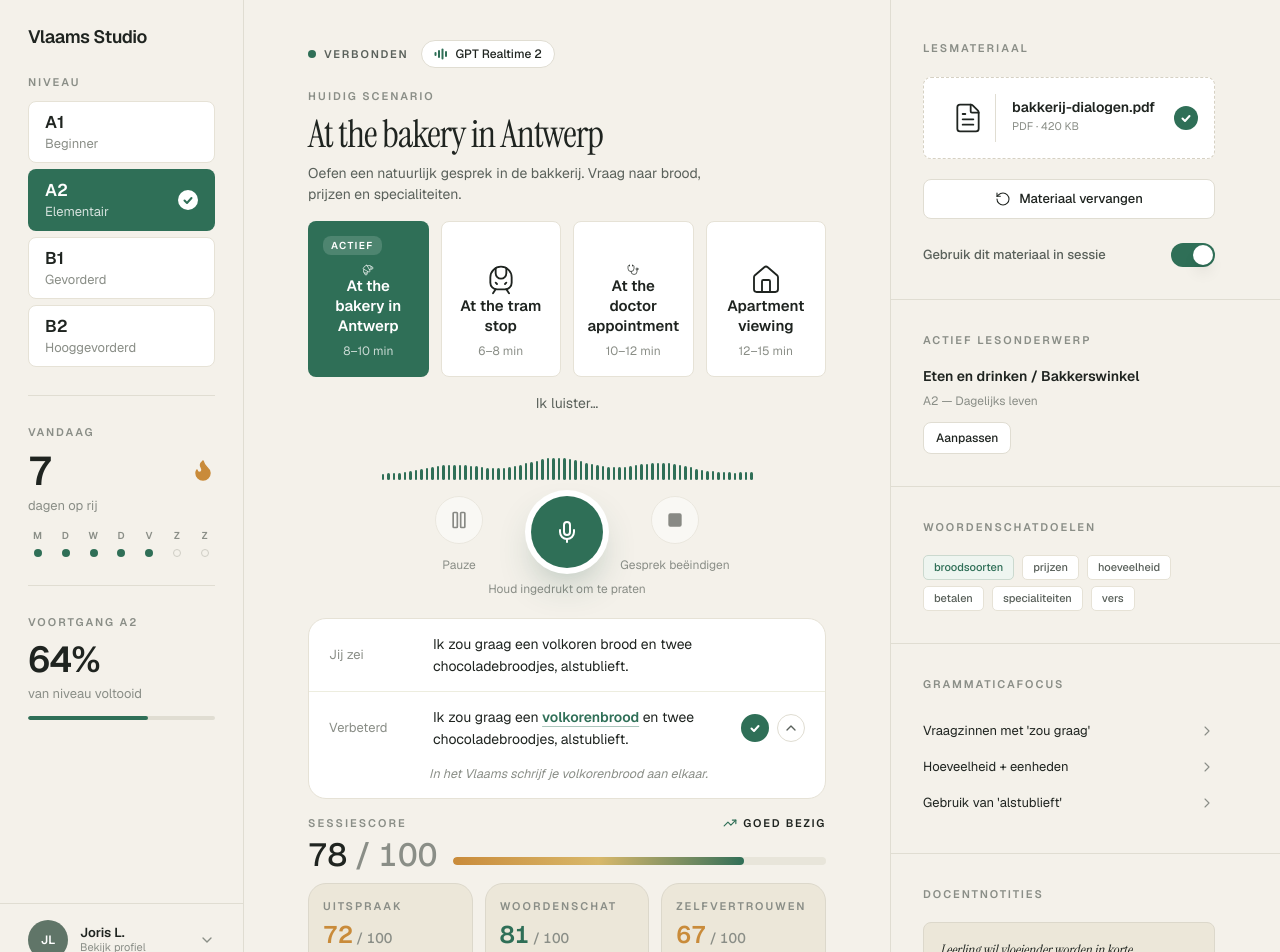
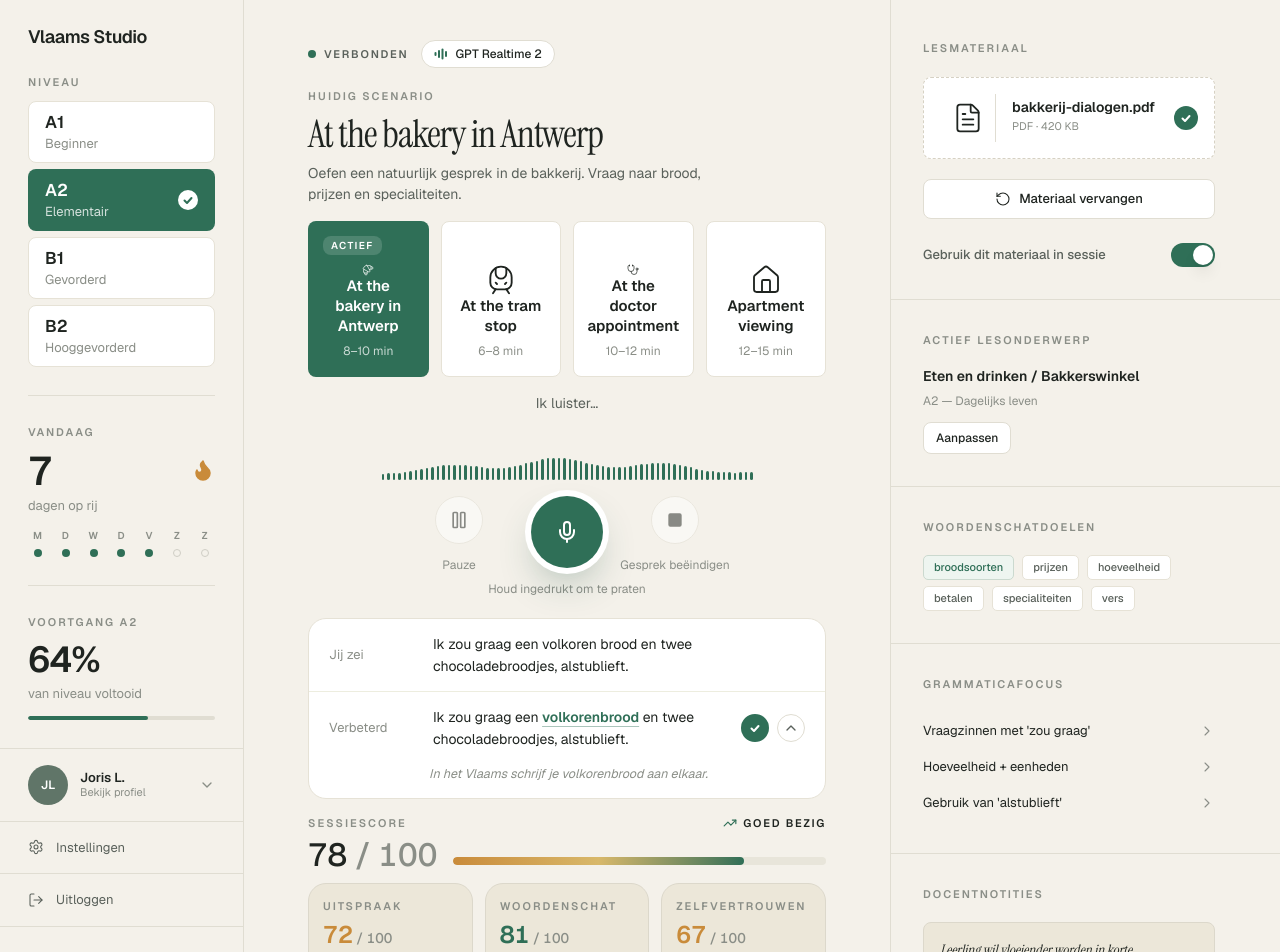
Before and after one commit to MakotoUwu/vlaams-studio, a Next.js app: page / in a window 1280 px wide. Shown: the top 952 px of the page. Built offline with nearby package versions, Linux system fonts and the light colour scheme.

Commit message:
fix: unify studio rail flow

```diff
--- a/src/components/vlaams-studio-app.tsx
+++ b/src/components/vlaams-studio-app.tsx
@@ -466,7 +466,7 @@ export function VlaamsStudioApp() {
               </div>
             </Section>
 
-            <div className="-mx-7 mt-auto border-t border-[#e0ddd2]">
+            <div className="-mx-7 border-t border-[#e0ddd2]">
               <button
                 type="button"
                 className="flex w-full items-center gap-3 border-b border-[#e0ddd2] px-7 py-4 text-left transition hover:bg-white/65"
```
Also changed, not shown: 1 other file (tests, documents, lock files or other folders).
